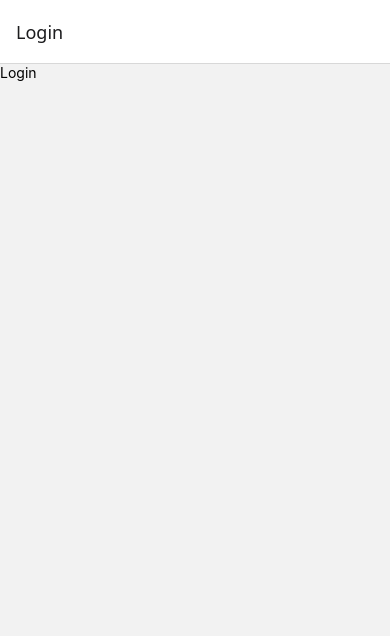
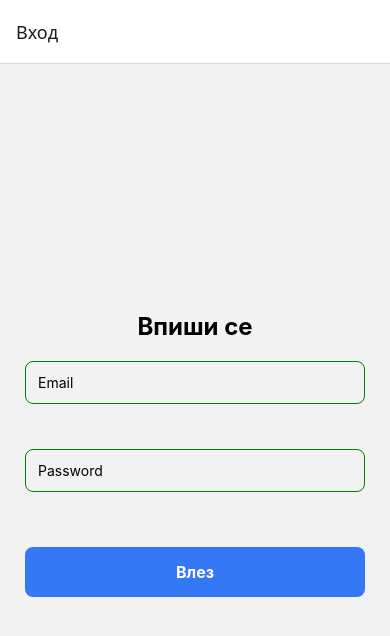
Before and after one commit to venelinkolev/react-native-exam-2026, a React Native app: screen /Auth in a window 390 px wide. Shown: the top 636 px of the page. Built offline with nearby package versions, Linux system fonts and the light colour scheme.

Commit message:
Create Shared Component InputFeild

```diff
--- a/package.json
+++ b/package.json
@@ -21,9 +21,12 @@
     "expo-sharing": "~14.0.8",
     "expo-status-bar": "~3.0.9",
     "react": "19.1.0",
+    "react-dom": "19.1.0",
+    "react-hook-form": "^7.71.1",
     "react-native": "0.81.5",
     "react-native-safe-area-context": "~5.6.0",
-    "react-native-screens": "~4.16.0"
+    "react-native-screens": "~4.16.0",
+    "react-native-web": "^0.21.0"
   },
   "private": true
 }
--- a/src/navigation/AuthNavigator.jsx
+++ b/src/navigation/AuthNavigator.jsx
@@ -6,8 +6,8 @@ export default function AuthNavigator() {
   const Stack = createNativeStackNavigator();
   return (
     <Stack.Navigator>
-      <Stack.Screen name="Login" component={Login} />
-      <Stack.Screen name="Register" component={Register} />
+      <Stack.Screen name="Вход" component={Login} />
+      <Stack.Screen name="Регистрация" component={Register} />
     </Stack.Navigator>
   );
 }
--- a/src/screens/auth/Login.jsx
+++ b/src/screens/auth/Login.jsx
@@ -1,16 +1,120 @@
 import { useState } from "react";
-import { View, Text, StyleSheet } from "react-native";
+import { Controller, useForm } from "react-hook-form";
+import {
+  View,
+  Text,
+  StyleSheet,
+  KeyboardAvoidingView,
+  Platform,
+  TouchableOpacity,
+} from "react-native";
 import { SafeAreaView } from "react-native-safe-area-context";
+import InputField from "../../shared/components/InputField";
 
 export default function Login() {
-  const [formData, setFormData] = useState({});
+  const {
+    control,
+    handleSubmit,
+    formState: { errors },
+  } = useForm({ defaultValues: { email: "", password: "" } });
 
-  const handleLogin = () => {
+  const handleLogin = (data) => {
+    console.log(data);
     // Handle login logic here
   };
   return (
-    <View>
-      <Text>Login</Text>
-    </View>
+    <SafeAreaView style={{ flex: 1 }}>
+      <KeyboardAvoidingView
+        behavior={Platform.OS === "ios" ? "padding" : "height"}
+        style={{ flex: 1 }}
+      >
+        <View style={styles.container}>
+          <Text style={styles.title}>Впиши се</Text>
+
+          <Controller
+            control={control}
+            name="email"
+            rules={{
+              required: "Е-мейла е задължителен",
+              pattern: {
+                value: /^\S+@\S+\.\S+$/,
+                message: "Невалиден е-мейл адрес",
+              },
+            }}
+            render={({ field: { onChange, value } }) => (
+              <InputField
+                placeholder="Email"
+                value={value}
+                onChangeText={onChange}
+                keyboardType="email-address"
+                error={errors.email?.message}
+              />
+            )}
+          />
+
+          <Controller
+            control={control}
+            name="password"
+            rules={{
+              required: "Паролата е задължителна",
+              minLength: {
+                value: 6,
+                message: "Минимум 6 символа",
+              },
+            }}
+            render={({ field: { onChange, value } }) => (
+              <InputField
+                placeholder="Password"
+                value={value}
+                onChangeText={onChange}
+                secureTextEntry
+                error={errors.password?.message}
+              />
+            )}
+          />
+
+          <TouchableOpacity
+            style={styles.button}
+            onPress={handleSubmit(handleLogin)}
+          >
+            <Text style={styles.buttonText}>Влез</Text>
+          </TouchableOpacity>
+        </View>
+      </KeyboardAvoidingView>
+    </SafeAreaView>
   );
 }
+
+const styles = StyleSheet.create({
+  //   wrapper: {
+  //     flex: 1,
+  //     backgroundColor: "#fff",
+  //     alignItems: "center",
+  //     justifyContent: "center",
+  //   },
+  container: {
+    flex: 1,
+    justifyContent: "center",
+    padding: 25,
+    backgroundColor: "#f2f2f2",
+  },
+  title: {
+    fontSize: 24,
+    fontWeight: "bold",
+    fontStyle: "normal",
+    marginBottom: 20,
+    textAlign: "center",
+  },
+  button: {
+    backgroundColor: "#3478f6",
+    padding: 15,
+    borderRadius: 8,
+    marginTop: 10,
+  },
+  buttonText: {
+    color: "#fff",
+    textAlign: "center",
+    fontWeight: "bold",
+    fontSize: 16,
+  },
+});
--- /dev/null
+++ b/src/shared/components/InputField.jsx
@@ -0,0 +1,54 @@
+import { View, TextInput, Text, StyleSheet } from "react-native";
+
+export default function InputField({
+  value,
+  onChangeText,
+  placeholder,
+  secureTextEntry = false,
+  keyboardType = "default",
+  autoCapitalize = "none",
+  error,
+}) {
+  return (
+    <View style={styles.container}>
+      <TextInput
+        style={[styles.input, error ? styles.inputError : styles.inputVerified]}
+        value={value}
+        onChangeText={onChangeText}
+        placeholder={placeholder}
+        secureTextEntry={secureTextEntry}
+        keyboardType={keyboardType}
+        autoCapitalize={autoCapitalize}
+      />
+
+      {error && <Text style={styles.errorText}>{error}</Text>}
+    </View>
+  );
+}
+
+const styles = StyleSheet.create({
+  container: {
+    marginBottom: 45,
+    position: "relative",
+  },
+  input: {
+    borderWidth: 1,
+    borderColor: "#ccc",
+    borderRadius: 8,
+    padding: 12,
+  },
+  inputError: {
+    borderColor: "red",
+  },
+  inputVerified: {
+    borderColor: "green",
+  },
+  errorText: {
+    position: "absolute",
+    left: 0,
+    top: "100%",
+    color: "red",
+    marginTop: 5,
+    fontSize: 12,
+  },
+});
```
Also changed, not shown: 1 other file (tests, documents, lock files or other folders).
